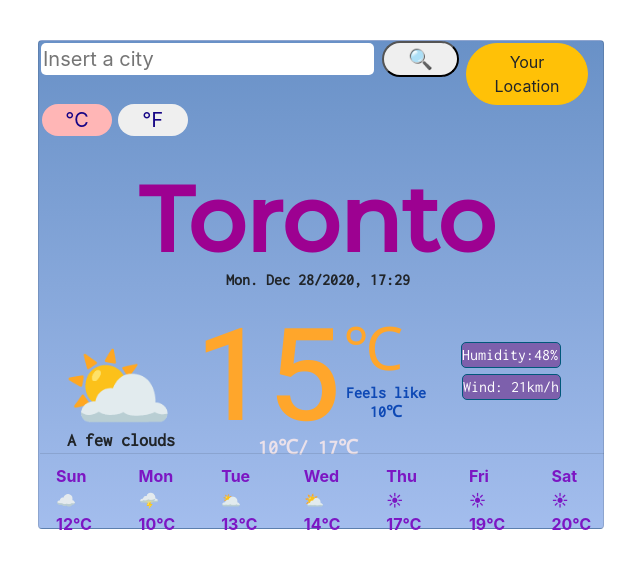
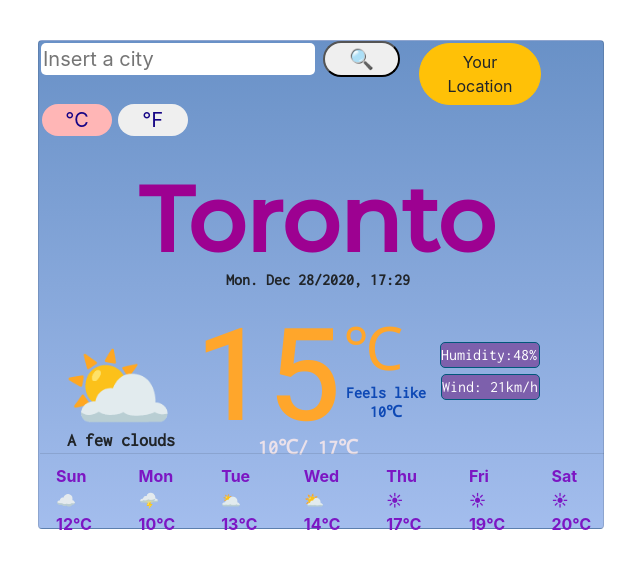
Before and after one commit to beatrizbonadia/weather-app, a plain HTML site: page 5/index.html in a window 1280 px wide. Shown: the whole page, without its empty margins (319-959 px from the left). Drawn offline with nearby package versions, Linux system fonts and the light colour scheme; no server answers.

Commit message:
added new max-margin & ajusted some css elements

```diff
--- a/5/src/styles.css
+++ b/5/src/styles.css
@@ -69,21 +69,24 @@ form {
   width: 333px;
   border-radius: 5px;
   border: 1px;
+  max-width: 274px;
 }
 
 .search {
   width: 77px;
   border-radius: 50px;
   border: -1px thin;
+  max-width: 150px;
 }
 
 .btn {
   position: relative;
-  right: -427px;
+  right: -380px;
   top: -34px;
   width: 122px;
   border-radius: 50px;
   border: -1px thin;
+  max-width: 122px;
 }
 
 .temperature-unit {
@@ -171,7 +174,7 @@ ul {
 
 .wind {
   position: relative;
-  left: 423px;
+  left: 402px;
   top: -439px;
   font-size: 16px;
   border: 1px solid #00587a;
@@ -184,7 +187,7 @@ ul {
 
 .humidity {
   position: relative;
-  left: 422px;
+  left: 401px;
   top: -429px;
   font-size: 16px;
   border: 1px solid #00587a;
```
